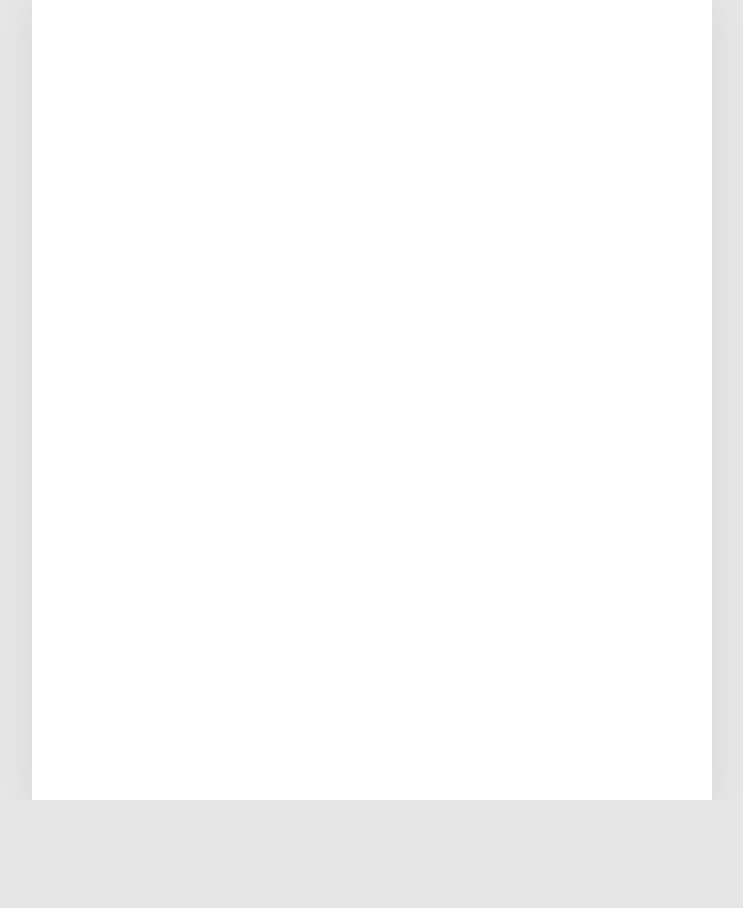
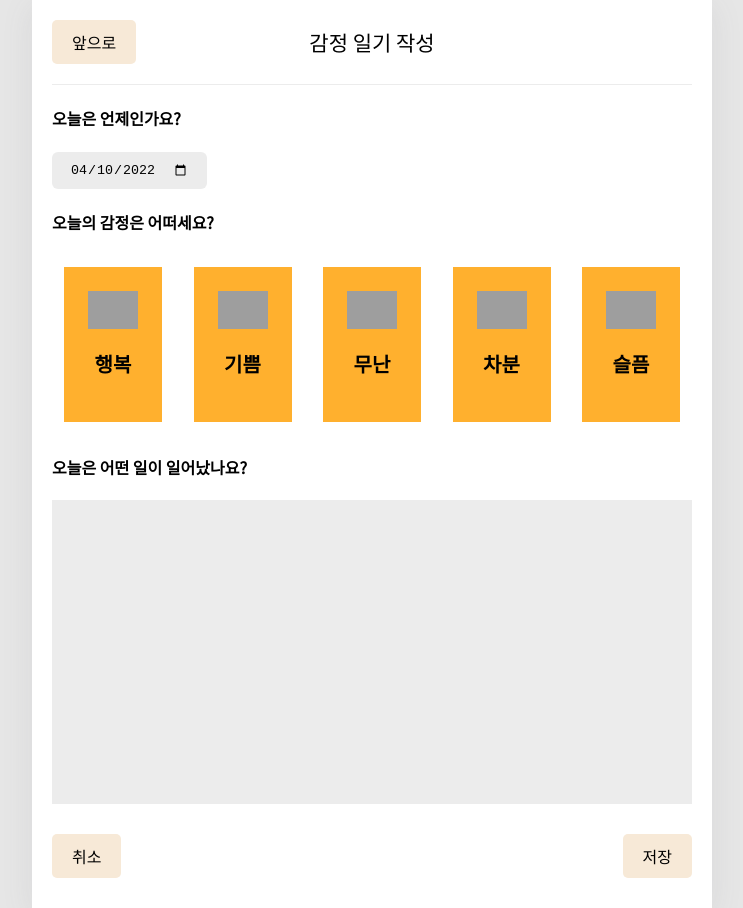
Before and after one commit to brightautumnsky/emotion-journal, a React (Create React App) app: page /edit/1 in a window 1280 px wide. Before the commit this address had no page. Shown: the whole page, without its empty margins (268-1011 px from the left). Before the commit the page ends 800 px from the top, so only its background shows below. Built offline with nearby package versions, Linux system fonts and the light colour scheme; grey boxes are pictures that could not be loaded.

Commit message:
Edit component preparation

```diff
--- a/src/App.js
+++ b/src/App.js
@@ -79,7 +79,7 @@ function App() {
               <Route path="/" element={<Home />} />
               <Route path="/journal/:id" element={<Journal />} />
               <Route path="/new" element={<New />} />
-              <Route path="/edit" element={<Edit />} />
+              <Route path="/edit/:id" element={<Edit />} />
             </Routes>
           </div>
         </BrowserRouter>
--- a/src/Components/Journal.js
+++ b/src/Components/Journal.js
@@ -60,7 +60,7 @@ const Journal = ({ id, date, emotion, content }) => {
 
   // id 값으로 네비게이트
   const goDetail = () => {
-    navigate(`/diary/${id}`);
+    navigate(`/journal/${id}`);
   };
   const goEdit = () => {
     navigate(`/edit/${id}`);
--- a/src/Components/JournalEditor.js
+++ b/src/Components/JournalEditor.js
@@ -82,9 +82,6 @@ const JournalEditor = () => {
       return alert("입력해주세요!");
     }
 
-    console.log(date);
-    console.log(emotion);
-    console.log(content);
     onCreate(date, content, emotion);
     // 일기 작성 페이지로 뒤로가기를 해서 다시 못 오게 막기
     navigate("/", { replace: true });
--- a/src/Components/JournalList.js
+++ b/src/Components/JournalList.js
@@ -87,8 +87,8 @@ const JournalList = ({ journalList }) => {
         {/* 네비게이트 설정 */}
         <Button type="positive" text="작성" onClick={() => navigate("/new")} />
       </div>
-      {getComputedJournalList().map((journal) => (
-        <div className="journal-container">
+      {getComputedJournalList().map((journal, index) => (
+        <div className="journal-container" key={index}>
           <Journal
             id={journal.id}
             content={journal.content}
--- a/src/Pages/Edit.js
+++ b/src/Pages/Edit.js
@@ -1,10 +1,32 @@
-import React from "react";
+import React, { useEffect, useState } from "react";
+import { useNavigate, useParams } from "react-router-dom";
+import { useContext } from "react";
+import { JournalStateContext } from "../App";
+import JournalEditor from "../Components/JournalEditor";
 
 const Edit = () => {
+  const navigate = useNavigate();
+  const { id } = useParams();
+  const journalList = useContext(JournalStateContext);
+  const [journal, setJournal] = useState(null);
+
+  useEffect(() => {
+    if (journalList.length >= 1) {
+      const targetJournal = journalList.find(
+        (journal) => parseInt(journal.id) === parseInt(id)
+      );
+
+      // 경로가 정상일 때
+      if (targetJournal) {
+        setJournal(targetJournal);
+      } else {
+        navigate("/", { replace: true });
+      }
+    }
+  }, [id, journalList, journal]);
+
   return (
-    <div>
-      <h1>Edit</h1>
-    </div>
+    <div>{journal && <JournalEditor isEdit={true} journal={journal} />}</div>
   );
 };
 
```
